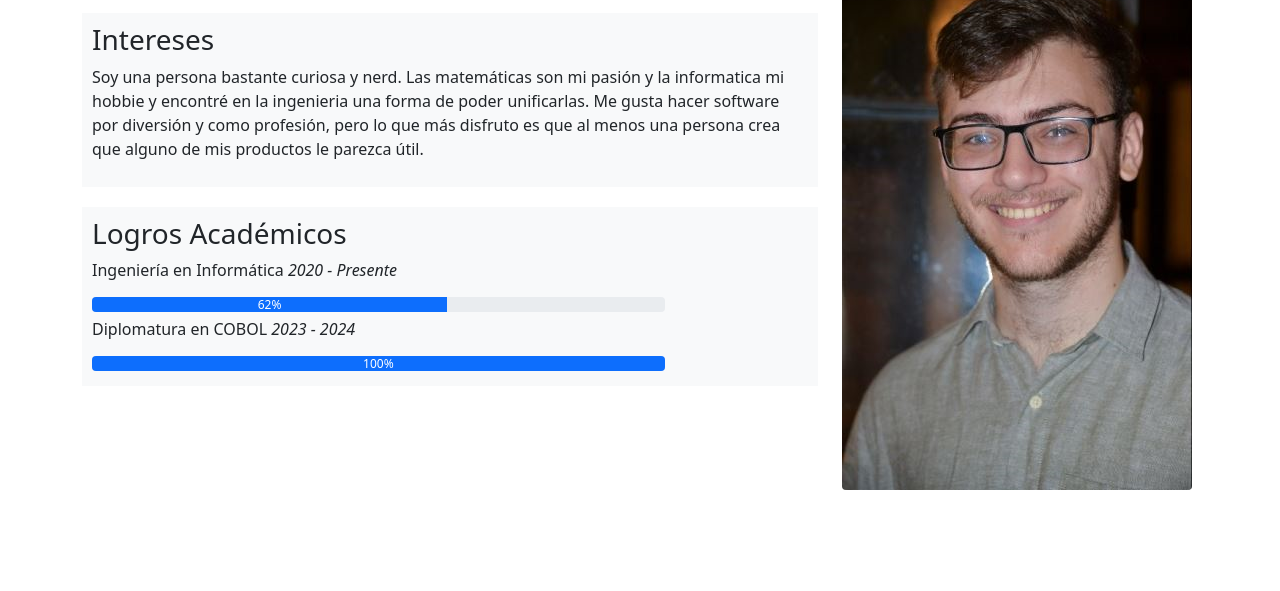
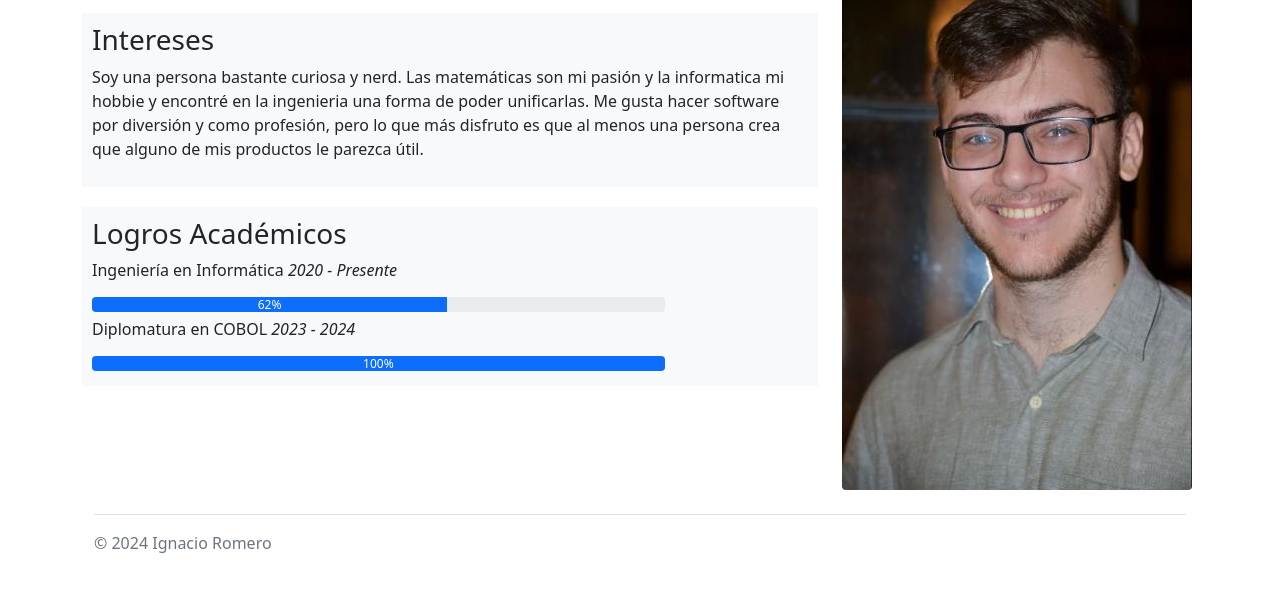
Before and after one commit to IgnacioCode/web-portfolio, a website: page src/about.html in a window 1280 px wide. Shown: the part 279-870 px from the top of the page. Before the commit the page ends 800 px from the top, so only its background shows below. Drawn offline with nearby package versions, Linux system fonts and the light colour scheme.

Commit message:
footer added to about

```diff
--- a/src/about.html
+++ b/src/about.html
@@ -64,6 +64,25 @@
         </div>
     </div>
 
+    <div class="relative-bottom-container">
+        <div class="container">
+            <div class="container">
+                <footer class="d-flex flex-wrap justify-content-between align-items-center py-3 my-4 border-top">
+                    <div class="col-md-4 d-flex align-items-center">
+                        <span class="mb-3 mb-md-0 text-muted">© 2024 Ignacio Romero</span>
+
+                    </div>
+
+                    <div class="nav col-md-4 justify-content-end list-unstyled d-flex">
+                        <a href="https://www.linkedin.com/in/Ignacio-romero-code/" target="_blank" class="social-icon"><i class="fab fa-linkedin-in"></i></a>
+                        <a href="https://github.com/IgnacioCode" target="_blank" class="social-icon"><i class="fab fa-github"></i></a>
+                    </div>
+
+                </footer>
+            </div>
+        </div>
+    </div>
+
     <script src="https://cdn.jsdelivr.net/npm/bootstrap@5.1.3/dist/js/bootstrap.bundle.min.js"></script>
 </body>
 
```
